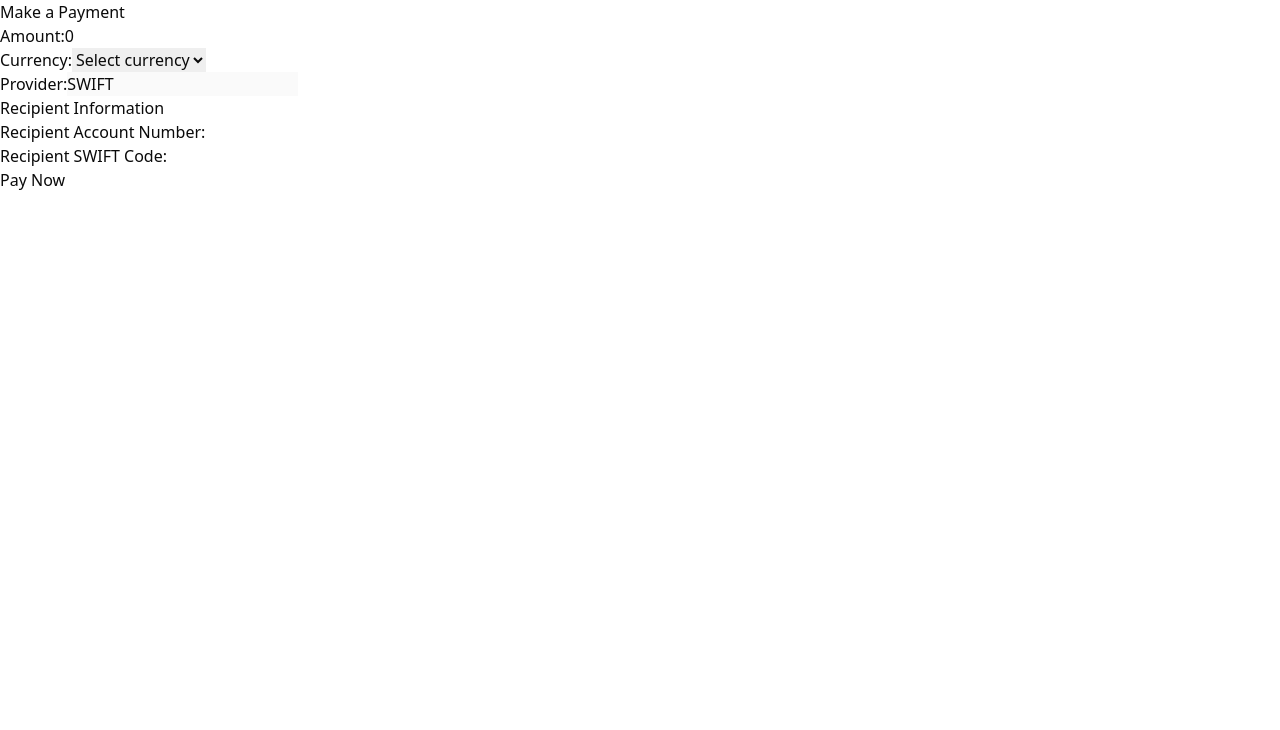
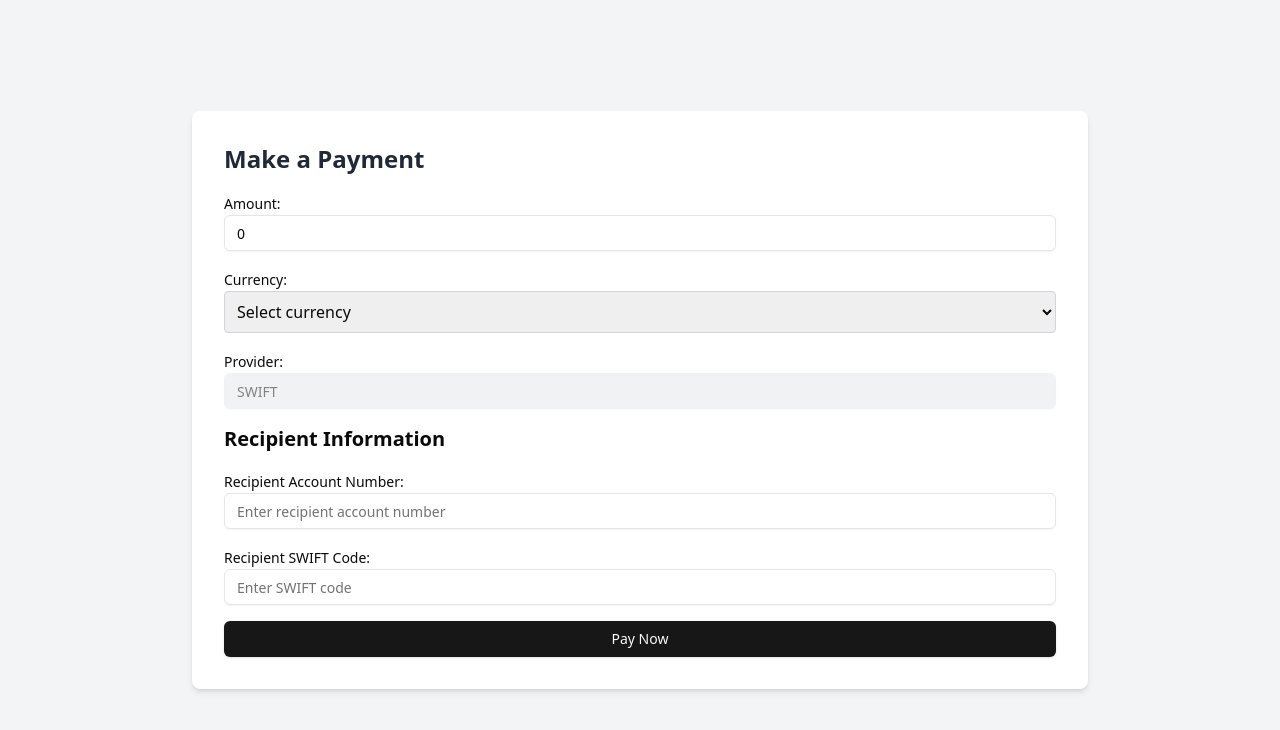
Before and after one commit to FourgeTech/APDS7311-POE-FRONTEND, a React (Vite) app: page /payment in a window 1280 px wide. Shown: the top 730 px of the page. Built offline with nearby package versions, Linux system fonts and the light colour scheme.

Commit message:
changed UI layout and theme

```diff
--- a/src/components/Payments/PaymentForm.tsx
+++ b/src/components/Payments/PaymentForm.tsx
@@ -1,7 +1,11 @@
 import React from 'react';
 import { useFormik } from 'formik';
 import * as Yup from 'yup';
+import { Button } from "@/components/ui/button";
+import { Input } from "@/components/ui/input";
+import { Label } from "@/components/ui/label";
 
+// Define the shape of the payment form data
 interface PaymentFormData {
   amount: number;
   currency: string;
@@ -41,36 +45,38 @@ const PaymentForm: React.FC = () => {
   });
 
   return (
-    <form onSubmit={formik.handleSubmit} className="payment-form">
-      <h2>Make a Payment</h2>
+    <div className="flex min-h-screen bg-gray-100">
+      <div className="m-auto bg-white p-8 rounded-lg shadow-md w-full max-w-4xl flex flex-col">
+        <h2 className="text-2xl font-bold mb-4 text-gray-800">Make a Payment</h2>
+        <form className="space-y-4" onSubmit={formik.handleSubmit}>
 
           {/* Amount */}
           <div>
-        <label htmlFor="amount">Amount:</label>
-        <input
+            <Label htmlFor="amount">Amount:</Label>
+            <Input
               type="number"
               id="amount"
               name="amount"
+              placeholder="Enter amount"
               value={formik.values.amount}
               onChange={formik.handleChange}
               onBlur={formik.handleBlur}
-          required
             />
             {formik.touched.amount && formik.errors.amount ? (
-          <div className="error">{formik.errors.amount}</div>
+              <div className="text-red-500 text-sm mt-1">{formik.errors.amount}</div>
             ) : null}
           </div>
 
           {/* Currency */}
           <div>
-        <label htmlFor="currency">Currency:</label>
+            <Label htmlFor="currency">Currency:</Label>
             <select
               id="currency"
               name="currency"
               value={formik.values.currency}
               onChange={formik.handleChange}
               onBlur={formik.handleBlur}
-          required
+              className="border border-gray-300 rounded p-2 w-full"
             >
               <option value="">Select currency</option>
               <option value="USD">USD</option>
@@ -78,64 +84,67 @@ const PaymentForm: React.FC = () => {
               <option value="EUR">EUR</option>
             </select>
             {formik.touched.currency && formik.errors.currency ? (
-          <div className="error">{formik.errors.currency}</div>
+              <div className="text-red-500 text-sm mt-1">{formik.errors.currency}</div>
             ) : null}
           </div>
 
           {/* Provider */}
           <div>
-        <label htmlFor="provider">Provider:</label>
-        <input
+            <Label htmlFor="provider">Provider:</Label>
+            <Input
               type="text"
               id="provider"
               name="provider"
               value={formik.values.provider}
-          onChange={formik.handleChange}
               disabled
+              className="bg-gray-200" // Optional: to show it as read-only
             />
           </div>
 
-      <h3>Recipient Information</h3>
+          <h3 className="text-xl font-semibold mt-4">Recipient Information</h3>
 
           {/* Recipient Account */}
           <div>
-        <label htmlFor="recipientAccount">Recipient Account Number:</label>
-        <input
+            <Label htmlFor="recipientAccount">Recipient Account Number:</Label>
+            <Input
               type="text"
               id="recipientAccount"
               name="recipientAccount"
+              placeholder="Enter recipient account number"
               value={formik.values.recipientAccount}
               onChange={formik.handleChange}
               onBlur={formik.handleBlur}
-          required
             />
             {formik.touched.recipientAccount && formik.errors.recipientAccount ? (
-          <div className="error">{formik.errors.recipientAccount}</div>
+              <div className="text-red-500 text-sm mt-1">{formik.errors.recipientAccount}</div>
             ) : null}
           </div>
 
           {/* Recipient SWIFT */}
           <div>
-        <label htmlFor="recipientSWIFT">Recipient SWIFT Code:</label>
-        <input
+            <Label htmlFor="recipientSWIFT">Recipient SWIFT Code:</Label>
+            <Input
               type="text"
               id="recipientSWIFT"
               name="recipientSWIFT"
+              placeholder="Enter SWIFT code"
               value={formik.values.recipientSWIFT}
               onChange={formik.handleChange}
               onBlur={formik.handleBlur}
-          required
             />
             {formik.touched.recipientSWIFT && formik.errors.recipientSWIFT ? (
-          <div className="error">{formik.errors.recipientSWIFT}</div>
+              <div className="text-red-500 text-sm mt-1">{formik.errors.recipientSWIFT}</div>
             ) : null}
           </div>
 
           {/* Submit Button */}
-      <button type="submit">Pay Now</button>
+          <Button type="submit" className="w-full">
+            Pay Now
+          </Button>
         </form>
+      </div>
+    </div>
   );
-
 };
 
 export default PaymentForm;
```
Lines whose indentation alone changed are shown as unchanged.
